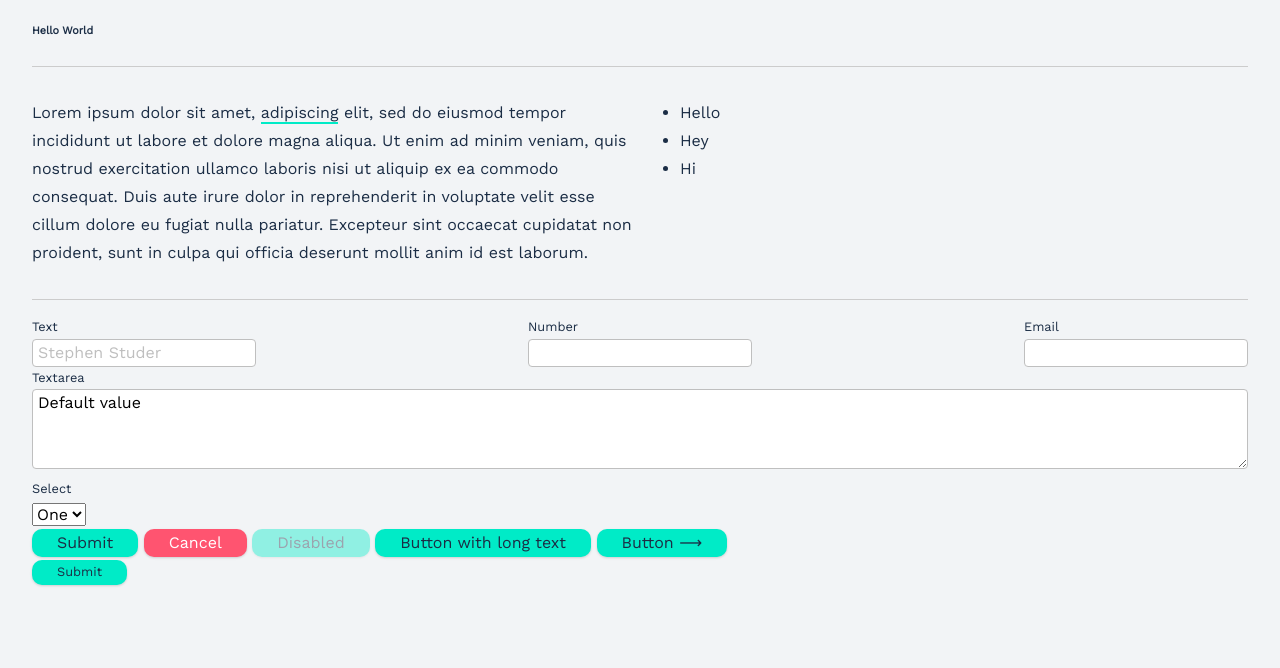
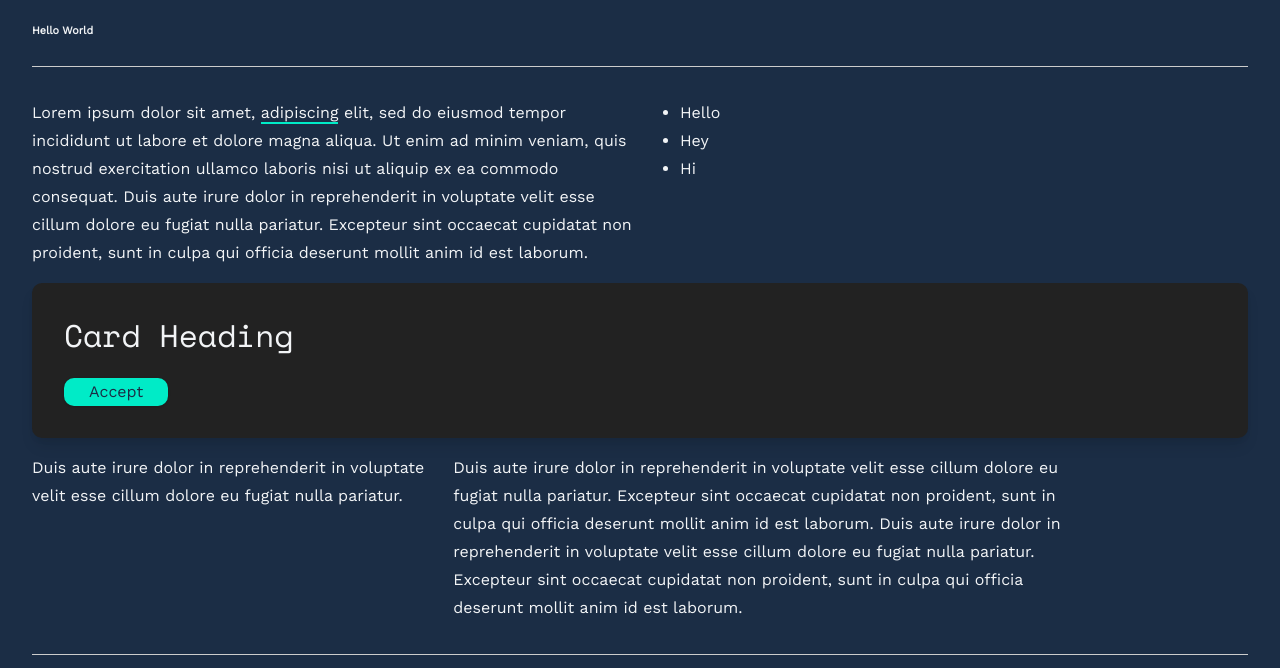
Before and after one commit to skstuder/oliver-css, a website built with Parcel: page index.html in a window 1280 px wide. Shown: the part 979-1647 px from the top of the page. Built offline with nearby package versions, Linux system fonts and the light colour scheme.

Commit message:
create a dark mode

```diff
--- a/css/style.css
+++ b/css/style.css
@@ -9,14 +9,18 @@
   --darkBlue: #00214d;
   --grey: #bfbfbf;
   --lightGrey: #f2f4f6;
-  --white: white;
+  --darkGrey: #222;
+  --white: #fff;
   /* Define the colors intentions */
   --primary: var(--green);
   --danger: var(--red);
   --background: var(--lightgrey);
-  --blockQuote: var(--white);
   --textColor: var(--black);
+  --buttonTextColor: var(--white);
   --lineColor: var(--grey);
+  --cardBg: var(--white);
+  --headerBackground: var(--darkBlue);
+  --footerBackground: var(--black);
 
   /* Styles */
   --line: solid 1px var(--lineColor);
@@ -44,6 +48,7 @@
   /* Positioning */
   --containerPadding: 2.5%;
   --headerHeight: 3rem;
+  --border-radius: 10px;
 }
 
 /* From Typescale */
@@ -68,7 +73,6 @@ body {
 }
 
 header {
-  --headerBackground: var(--darkBlue);
   color: white;
   position: fixed;
   left: 0;
@@ -95,7 +99,7 @@ header nav a + a {
 footer {
   --footerTextColor: var(--lightGrey);
   color: var(--footerTextColor);
-  background: var(--black);
+  background: var(--footerBackground);
   padding: 2rem var(--containerPadding);
   text-align: center;
 }
@@ -116,7 +120,7 @@ p {
 
 p a,
 blockquote a {
-  color: var(--black);
+  color: var(--textColor);
   text-decoration: none;
   border-bottom: solid 2px var(--primary);
   cursor: pointer;
@@ -161,16 +165,10 @@ small,
 
 /* End Typescale */
 
-.dark {
-  --background: var(--black);
-  --textColor: var(--lightGrey);
-  --blockQuote: var(--darkBlue);
-}
-
 blockquote {
   margin: 10px;
   padding: 2em;
-  background: var(--blockQuote);
+  background: var(--cardBg);
   box-shadow: var(--level-3);
 }
 
@@ -202,7 +200,7 @@ hr {
 button {
   --buttonColor: var(--primary);
   appearance: none;
-  color: var(--textColor);
+  color: var(--buttonTextColor);
   background: var(--buttonColor);
   border: none;
   border-radius: 10px;
@@ -252,6 +250,11 @@ button.small {
   --justifyContent: space-around;
 }
 
+.split {
+  display: block;
+  grid-template-columns: 33% 67%;
+  grid-gap: 20px;
+}
 @media only screen and (min-width: 500px) {
   :root {
     --baseFontSize: 112.5%;
@@ -262,9 +265,39 @@ button.small {
   .flex {
     display: flex;
   }
+  .split {
+    display: grid;
+  }
 }
 
 .fake-logo {
   margin: 0;
   font-size: var(--baseFontSize);
 }
+
+.card {
+  padding: 2em;
+  background: var(--cardBg);
+  box-shadow: var(--level-3);
+  border-radius: var(--border-radius);
+}
+
+/* First item will never have margin top */
+.card > *:first-child {
+  margin-top: 0;
+}
+
+/* Last item will never have margin bottom */
+.card > *:last-child {
+  margin-top: 0;
+}
+
+.dark {
+  --background: var(--black);
+  --textColor: var(--lightGrey);
+  --blockQuote: var(--darkBlue);
+  --headerBackground: var(--darkGrey);
+  --cardBg: var(--darkGrey);
+  --buttonTextColor: var(--black);
+  --footerBackground: var(--darkGrey);
+}
--- a/index.html
+++ b/index.html
@@ -2,11 +2,14 @@
 <html class="no-js" lang="">
   <head>
     <meta charset="utf-8" />
-    <title></title>
-    <meta name="description" content="" />
+    <title>Oliver CSS Kitchen Sink</title>
+    <meta
+      name="description"
+      content="Kitchen sink page showcasing my starter css file."
+    />
     <meta name="viewport" content="width=device-width, initial-scale=1" />
 
-    <meta property="og:title" content="" />
+    <meta property="og:title" content="Oliver CSS" />
     <meta property="og:type" content="" />
     <meta property="og:url" content="" />
     <meta property="og:image" content="" />
@@ -22,7 +25,7 @@
     <meta name="theme-color" content="#fafafa" />
   </head>
 
-  <body>
+  <body class="dark">
     <header>
       <h1 class="fake-logo">Fake Logo</h1>
       <nav>
@@ -76,6 +79,30 @@
           <li>Hey</li>
           <li>Hi</li>
         </ul>
+      </div>
+
+      <div class="card">
+        <h3>Card Heading</h3>
+
+        <button>Accept</button>
+      </div>
+
+      <div class="split grid">
+        <aside>
+          <p>
+            Duis aute irure dolor in reprehenderit in voluptate velit esse
+            cillum dolore eu fugiat nulla pariatur.
+          </p>
+        </aside>
+        <p>
+          Duis aute irure dolor in reprehenderit in voluptate velit esse cillum
+          dolore eu fugiat nulla pariatur. Excepteur sint occaecat cupidatat non
+          proident, sunt in culpa qui officia deserunt mollit anim id est
+          laborum. Duis aute irure dolor in reprehenderit in voluptate velit
+          esse cillum dolore eu fugiat nulla pariatur. Excepteur sint occaecat
+          cupidatat non proident, sunt in culpa qui officia deserunt mollit anim
+          id est laborum.
+        </p>
       </div>
 
       <hr />
```
